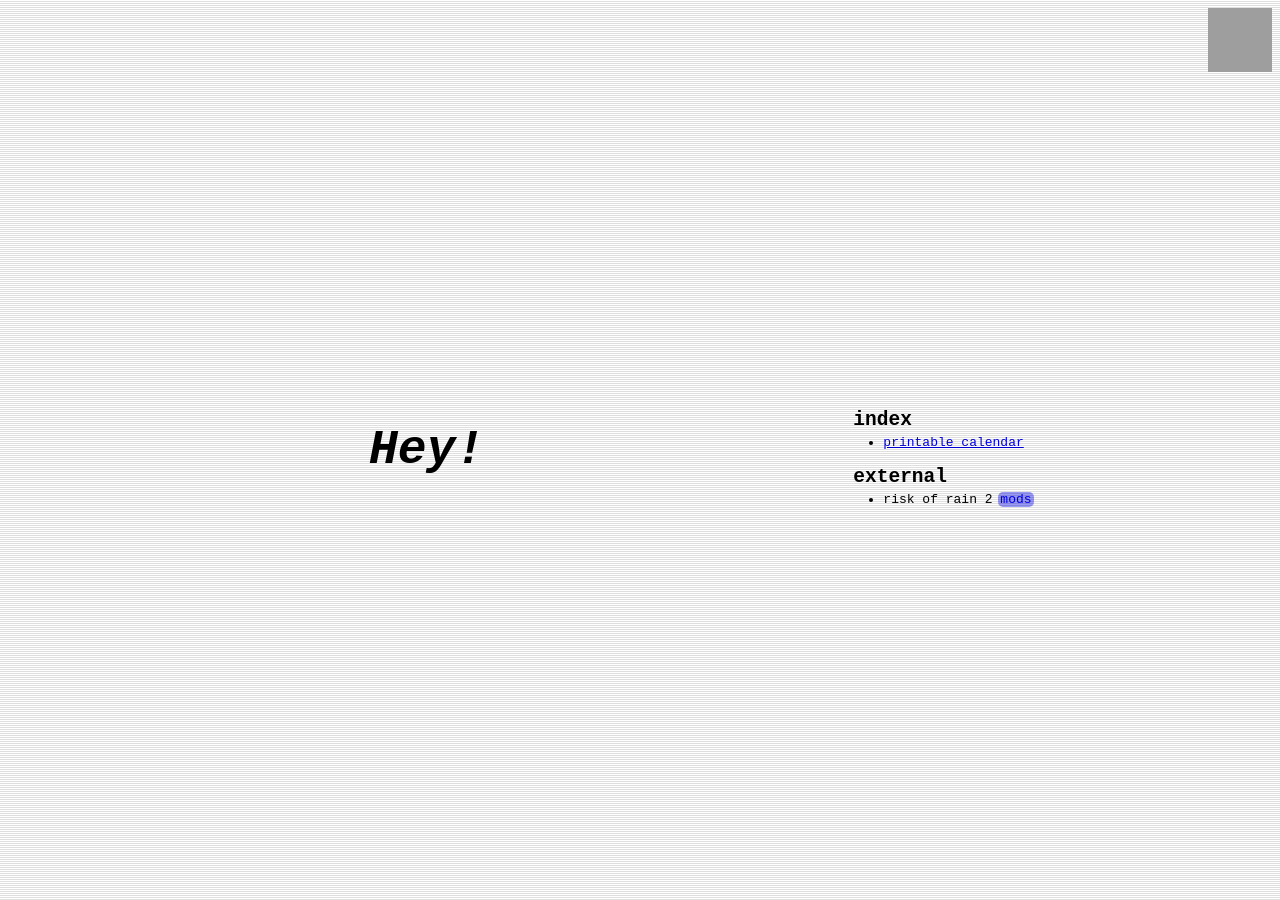
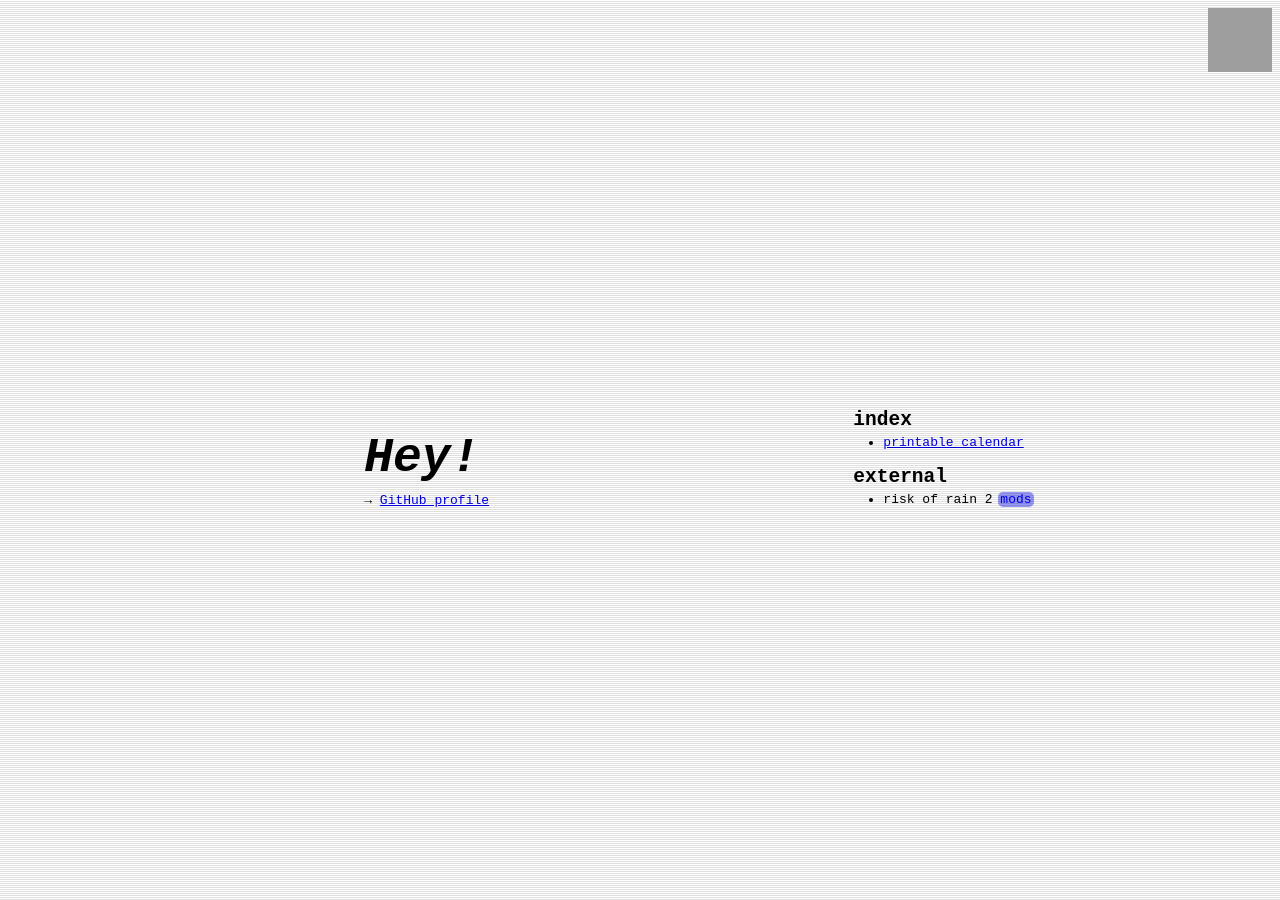
Before and after one commit to itsschwer/itsschwer.github.io, a Jekyll site: the page docs/index.html, which Jekyll copies as it is, in a window 1280 px wide. Built offline with Jekyll 4.4.1, drawn with Linux system fonts in a browser that asks for light colours; grey boxes are pictures that could not be loaded.

Commit message:
Add link to GitHub profile

```diff
--- a/docs/css/index.css
+++ b/docs/css/index.css
@@ -20,14 +20,8 @@ main {
     flex-direction: column;
 }
 
-main > h1 {
-    justify-self: center;
-    align-self: center;
-}
-
-main > section {
-    align-self: center;
-}
+main > section { align-self: center; }
+main > section.hey { justify-self: center; }
 
 /* Mobile breakpoint */
 @media only screen and (max-width: 600px) {
@@ -49,6 +43,10 @@ main > section {
 
 /* Styling ---------------------------------------------- */
 
+.hey > h1 {
+    margin-block-end: 0.5rem;
+}
+
 h1 {
     font-size: 3rem;
 }
--- a/docs/index.html
+++ b/docs/index.html
@@ -29,7 +29,10 @@
     </a>
 
     <main class="scanlines grid-2-col">
-        <h1><em>Hey!</em></h1>
+        <section class="hey">
+            <h1><em>Hey!</em></h1>
+            <span>→ <a href="https://github.com/itsschwer" rel="noopener nofollow">GitHub profile</a></span>
+        </section>
 
         <section class="flex-col">
             <section>
```
